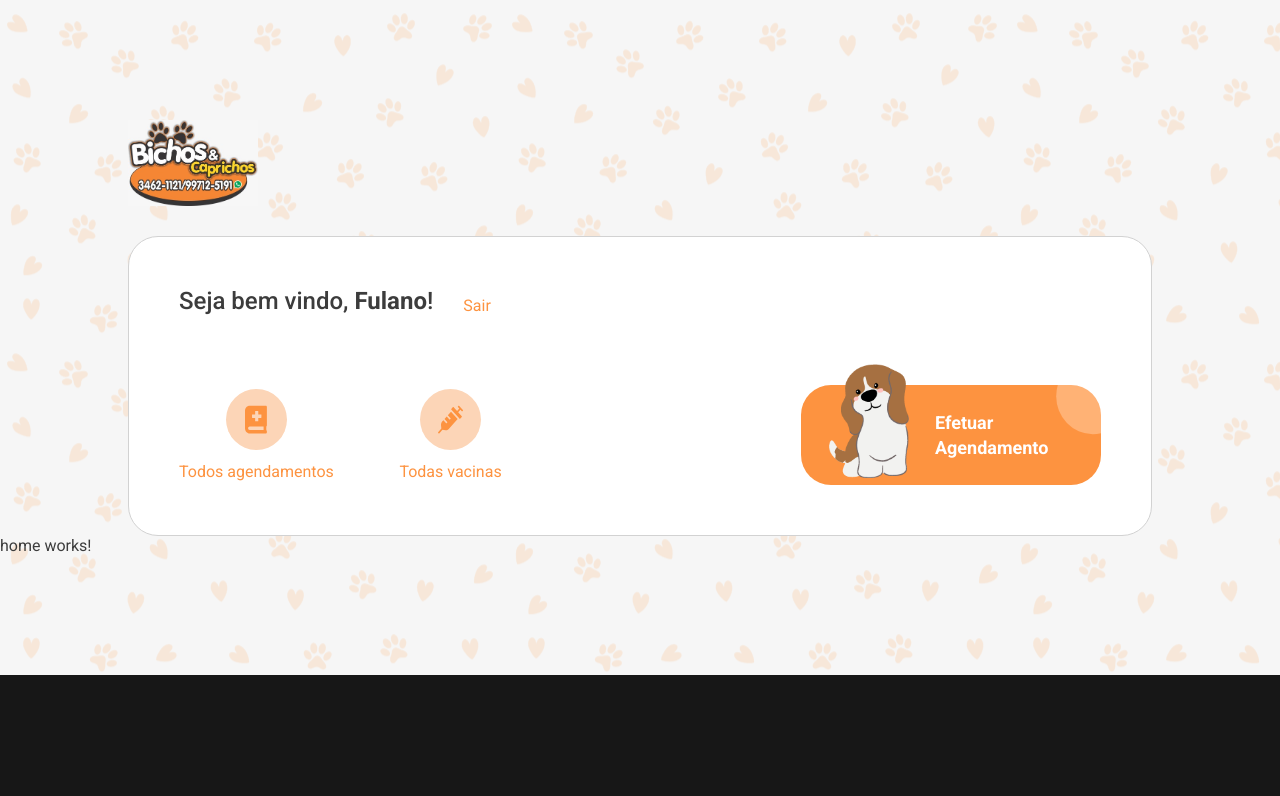
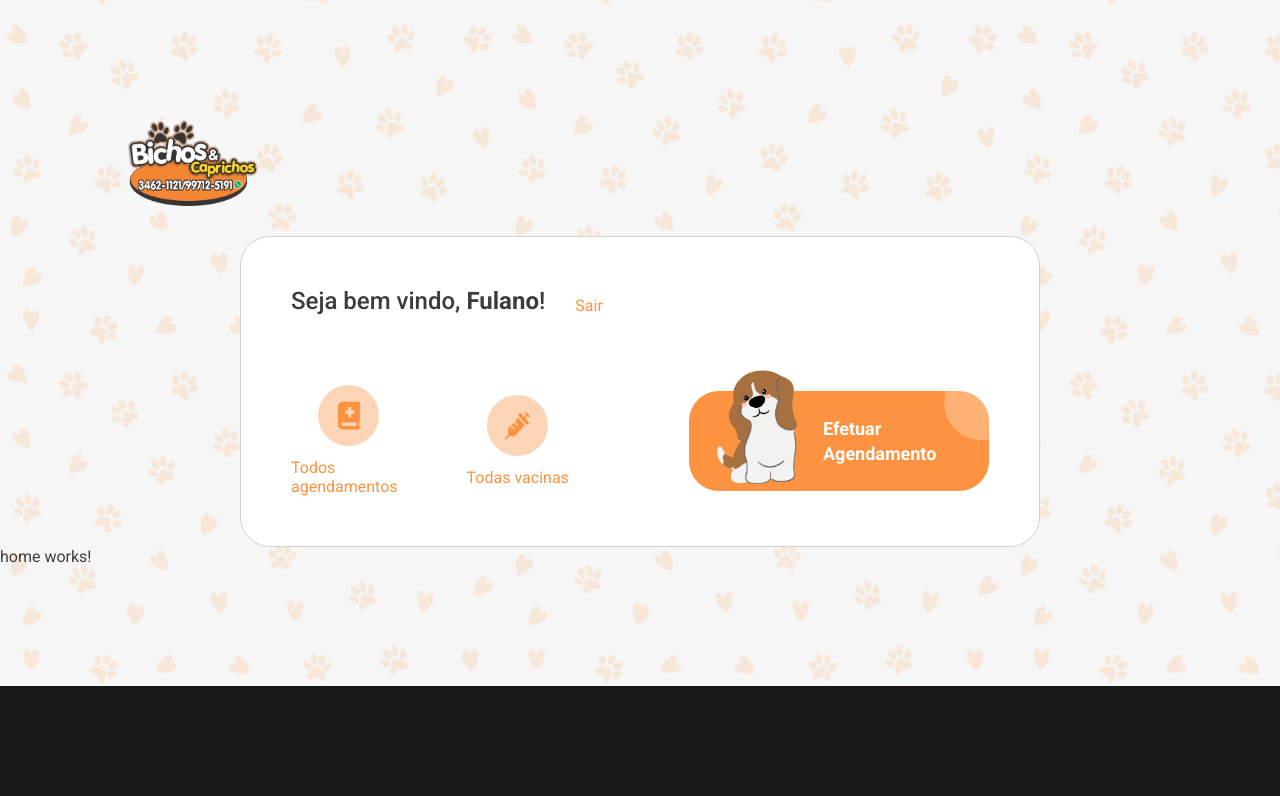
Before and after one commit to jonatasbaldan/projeto-integrador-ii, an Angular app: page / in a window 1280 px wide. Shown: the top 796 px of the page. Built offline with nearby package versions, Linux system fonts and the light colour scheme.

Commit message:
Atualizado o tamanho máximo para 800 pixels

```diff
--- a/src/app/components/section.css
+++ b/src/app/components/section.css
@@ -1,6 +1,6 @@
 .section {
   background-color: white;
-  max-width: 1024px;
+  max-width: 800px;
   margin: 0 auto;
   padding: 50px;
   border: solid 1px var(--gray);
```
